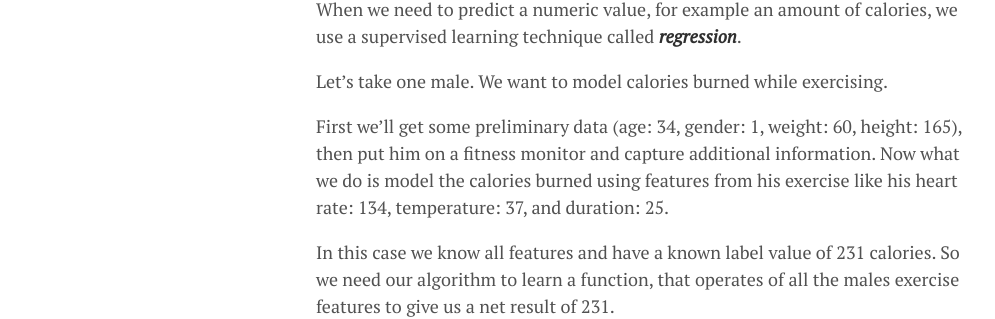
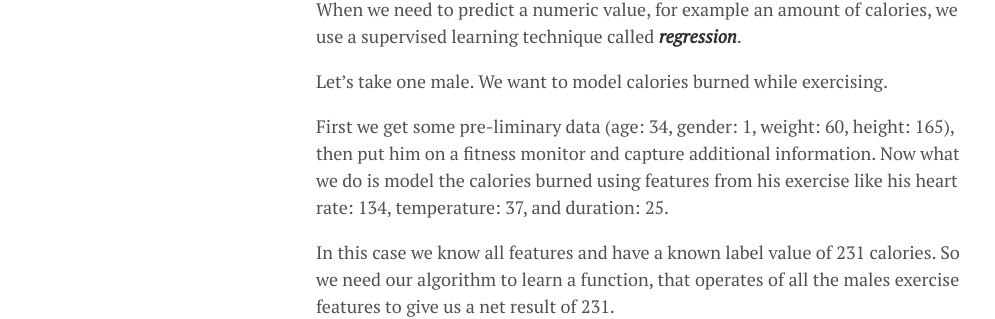
Before and after one commit to lgeurts/lgeurts.github.io, a Jekyll site: the page built from _posts/2018-06-29-artificial-intelligence-basics.md, in a window 1280 px wide and 900 px high, scrolled down 2210 px. Shown: the part 146-465 px from the top of the window, without its empty margins (0-995 px from the left). Built offline with Jekyll 4.4.1, drawn with Linux system fonts in a browser that asks for light colours; nearby versions of some CDN libraries.

Commit message:
Update 2018-06-29-artificial-intelligence-basics.md

```diff
--- a/_posts/2018-06-29-artificial-intelligence-basics.md
+++ b/_posts/2018-06-29-artificial-intelligence-basics.md
@@ -70,7 +70,7 @@ When we need to predict a numeric value, for example an amount of calories, we u
 
 Let's take one male. We want to model calories burned while exercising.
 
-First we'll get some preliminary data (age: 34, gender: 1, weight: 60, height: 165), then put him on a fitness monitor and capture additional information. Now what we do is model the calories burned using features from his exercise like his heart rate: 134, temperature: 37, and duration: 25.
+First we get some pre-liminary data (age: 34, gender: 1, weight: 60, height: 165), then put him on a fitness monitor and capture additional information. Now what we do is model the calories burned using features from his exercise like his heart rate: 134, temperature: 37, and duration: 25.
 
 In this case we know all features and have a known label value of 231 calories. So we need our algorithm to learn a function, that operates of all the males exercise features to give us a net result of 231.
 
```
